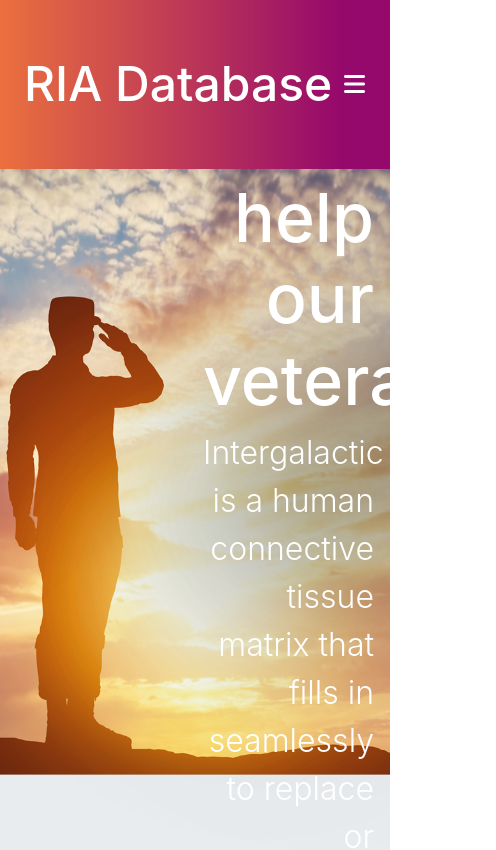
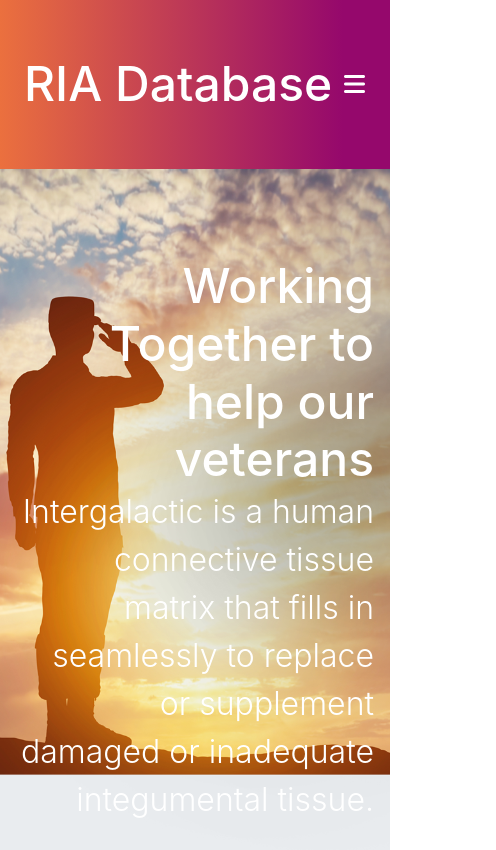
Before and after one commit to lyndondsouza1/RIADATABASE, a plain HTML site: page index.html in a window 390 px wide. Shown: the top 850 px of the page, 496 px wide, since content can reach past the window. Drawn offline with nearby package versions, Linux system fonts and the light colour scheme.

Commit message:
fixed mobile scroll

```diff
--- a/style.css
+++ b/style.css
@@ -124,11 +124,12 @@ nav button {
 	border-radius: 0;
 }
 .hero-content {
-	width: 50%;
 }
 .hero-content h1 {
+
+	margin: 0;
 	text-align: right;
-	font-size: 4.25em;
+	font-size: 3em;
 	font-weight: var(--fw-m);
 }
 .hero-content p {
```
